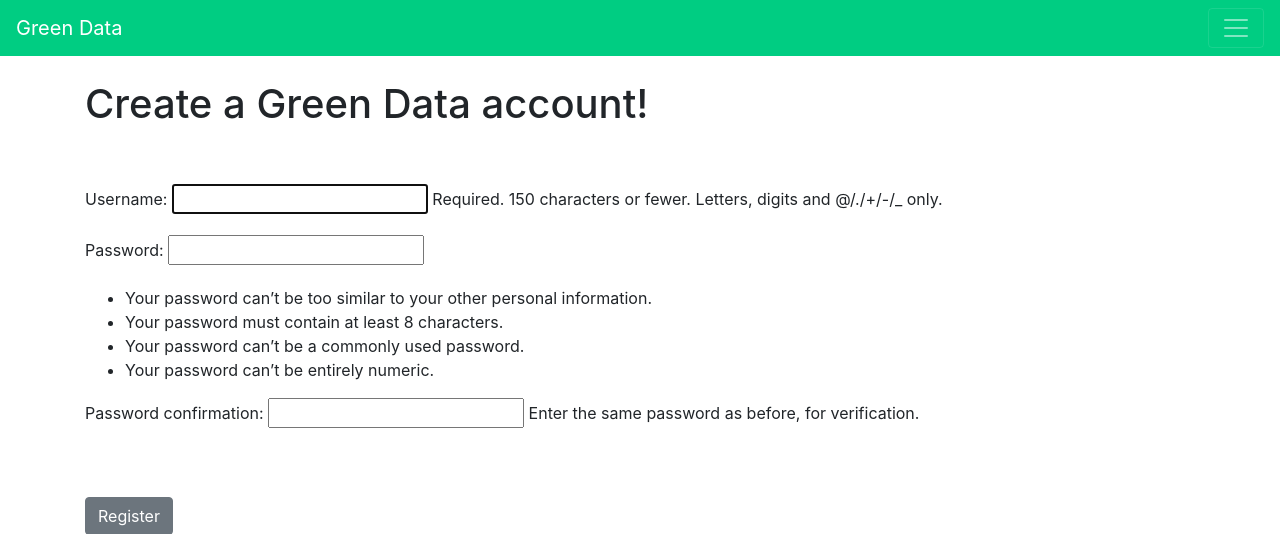
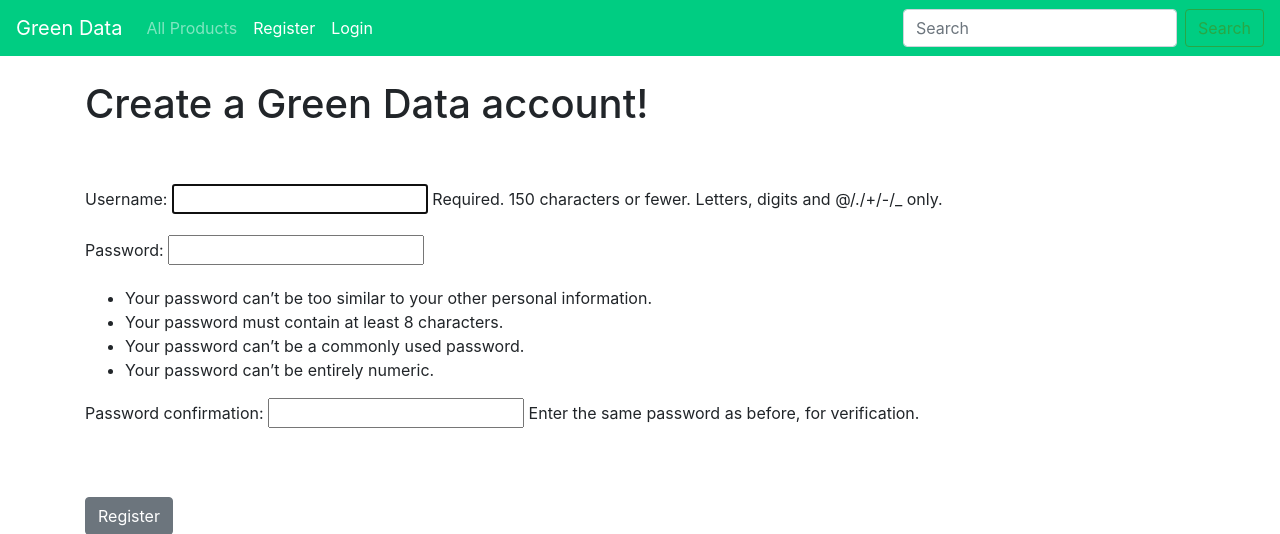
Before and after one commit to SuperPlotTwist/GreenDataProject, a Django app: page /members/register/ in a window 1280 px wide. Shown: the top 534 px of the page. Run offline with Django 3.2, Linux system fonts and the light colour scheme.

Commit message:
added the access to products from a specific category to the navbar !

```diff
--- a/GreenData/webapp/models.py
+++ b/GreenData/webapp/models.py
@@ -21,7 +21,7 @@ class PackagingInfo(models.Model):
 		# I think this makes the object to not be registerable alone in the database
 		#abstract = True
 
-choices = [('Others', 'Others'), ('Household products', 'Household products'), ('Food products', 'Food products')]
+choices = [('food products', 'food products'), ('household products', 'Household products'), ('others', 'others'),]
 
 class Category(models.Model):
 	name = models.CharField(max_length=255)
--- a/GreenData/webapp/templates/base.html
+++ b/GreenData/webapp/templates/base.html
@@ -17,7 +17,7 @@
 
   </head>
   <body>
-    <nav class="navbar navbar-dark" style="background-color: #00cd82;">
+    <nav class="navbar navbar-expand-lg navbar-dark" style="background-color: #00cd82;">
   <a class="navbar-brand" href="{% url 'home' %}">Green Data</a>
   <button class="navbar-toggler" type="button" data-toggle="collapse" data-target="#navbarSupportedContent" aria-controls="navbarSupportedContent" aria-expanded="false" aria-label="Toggle navigation">
     <span class="navbar-toggler-icon"></span>
@@ -26,43 +26,46 @@
   <div class="collapse navbar-collapse" id="navbarSupportedContent">
     <ul class="navbar-nav mr-auto">
 
+      <li class="nav-item">
+        <a class="nav-link" href="{% url 'home' %}">All Products <span class="sr-only">(current)</span></a>
+      </li>
+
+      <!-- Category Menu code ! -->
+      {% if cat_menu %}
+      <li class="nav-item dropdown ">
+        <a class="nav-link dropdown-toggle" href="#" id="navbarDropdown" role="button" data-toggle="dropdown" aria-haspopup="true" aria-expanded="false">
+          Product Categories
+        </a>
+        <div class="dropdown-menu" aria-labelledby="navbarDropdown">
+
+          {% for item in cat_menu %}
+          <a class="dropdown-item" href="{% url 'category' item|slugify %}">{{ item }}</a>
+          {% endfor %}
+        </div>
+      </li>
+      <li class="nav-item ">
+        <a class="nav-link" href="#">About us</a>
+      </li>
+      {% endif %}
+
       {% if user.is_authenticated %}
       <li class="nav-item active">
         <a class="nav-link" href="{% url 'logout' %}">Logout</a>
       </li>
-      <li class="nav-item active">
+      <li class="nav-item">
         <a class="nav-link" href="{% url 'addProduct' %}">Add a product</a>
       </li>
-      <li class="nav-item active">
+      <li class="nav-item">
         <a class="nav-link" href="{% url 'addCategory' %}">Add category</a>
       </li>
       {% else %}
-      <li class="nav-item active">
-        <a class="nav-link" href="{% url 'register' %}">Register</a>
+      <li class="nav-item">
+        <a class="nav-link active" href="{% url 'register' %}">Register</a>
       </li>
-      <li class="nav-item active">
-        <a class="nav-link" href="{% url 'login' %}">Login</a>
+      <li class="nav-item">
+        <a class="nav-link active" href="{% url 'login' %}">Login</a>
       </li>
       {% endif %}
-
-      <li class="nav-item active">
-        <a class="nav-link" href="{% url 'home' %}">All Products <span class="sr-only">(current)</span></a>
-      </li>
-
-      <li class="nav-item dropdown">
-        <a class="nav-link dropdown-toggle" href="#" id="navbarDropdown" role="button" data-toggle="dropdown" aria-haspopup="true" aria-expanded="false">
-          Product Categories
-        </a>
-        <div class="dropdown-menu" aria-labelledby="navbarDropdown">
-          <a class="dropdown-item" href="#">Food</a>
-          <a class="dropdown-item" href="#">Household Products</a>
-          <div class="dropdown-divider"></div>
-          <a class="dropdown-item" href="#">Others</a>
-        </div>
-      </li>
-      <li class="nav-item active">
-        <a class="nav-link" href="#">About us</a>
-      </li>
 
     </ul>
     <form class="form-inline my-2 my-lg-0">
```
Also changed, not shown: GreenData/webapp/views.py (+34 -0 lines), GreenData/webapp/migrations/0008_alter_product_category.py (added).
